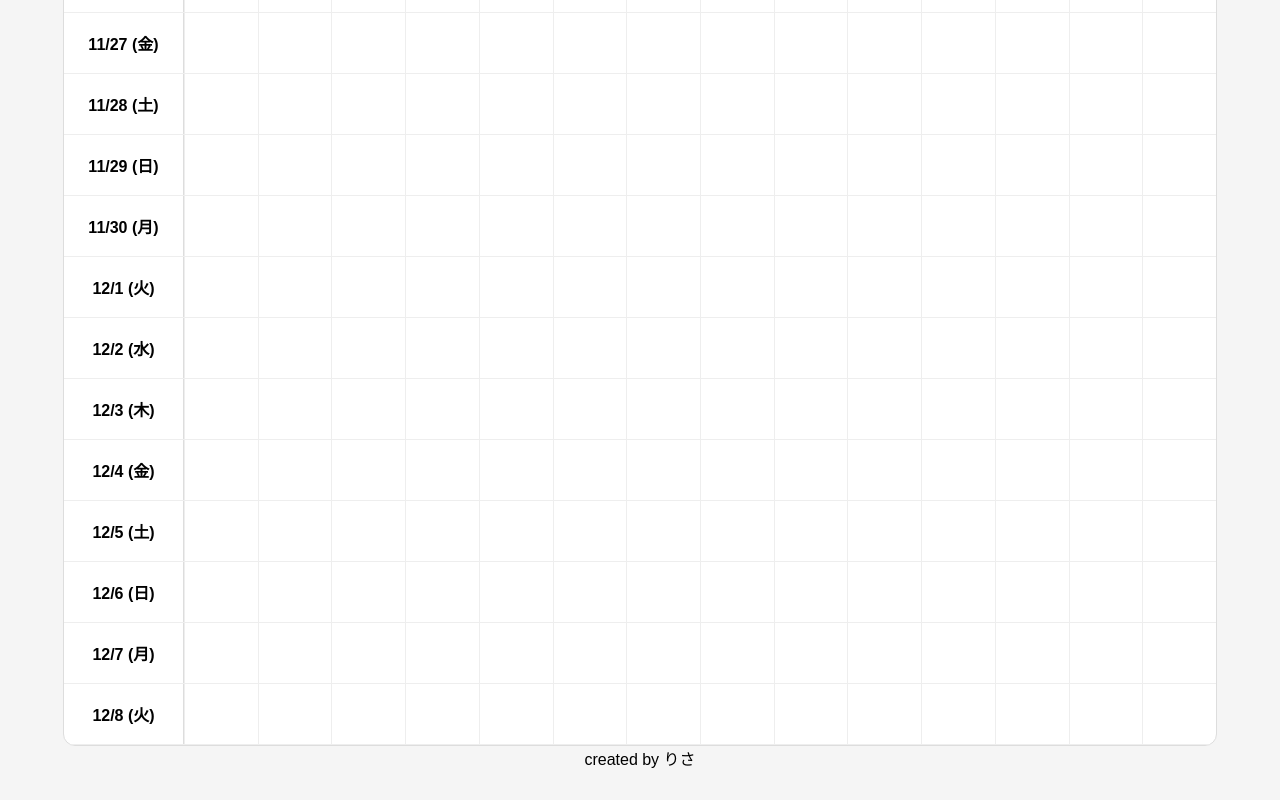
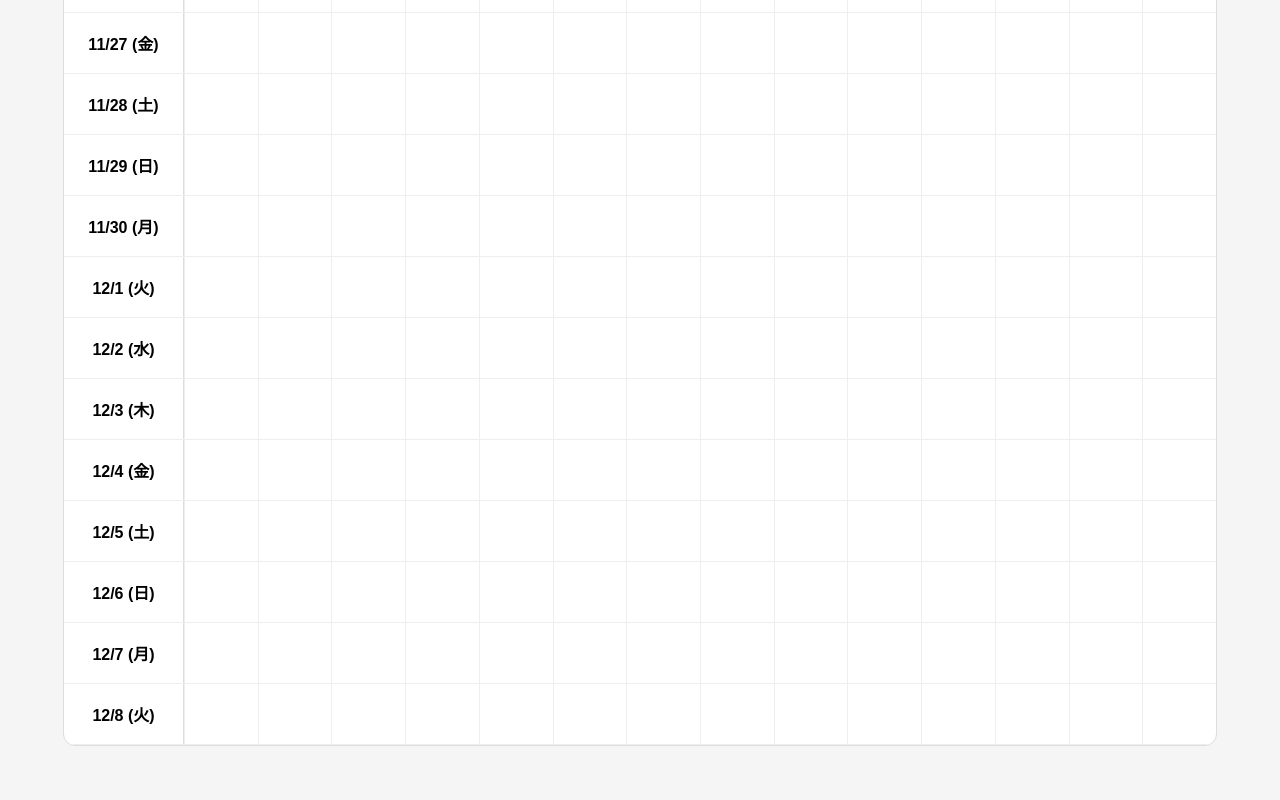
Before and after one commit to R7-S2/204printer_status, a plain HTML site: page timetable.html in a window 1280 px wide. Shown: the part 567-1367 px from the top of the page. After the commit the page ends 1343 px from the top, so only its background shows below. Drawn offline with Linux system fonts and the light colour scheme; no server answers.

Commit message:
Remove footer text from timetable.html

```diff
--- a/timetable.html
+++ b/timetable.html
@@ -158,6 +158,5 @@
 <script type="module" src="timetable.js"></script>
 
 </body>
-<footer>created by りさ</footer>
 
 </html>
```
